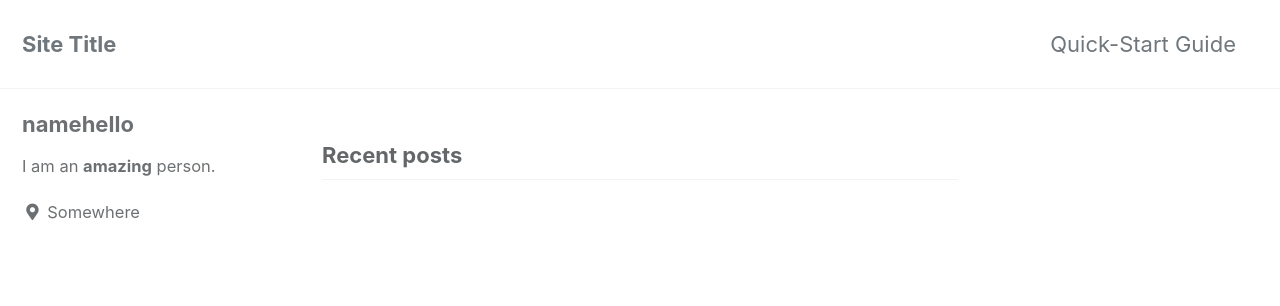
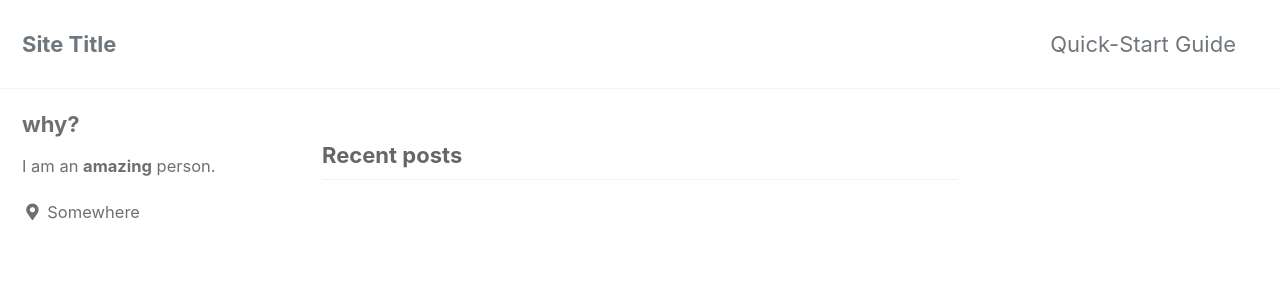
Before and after one commit to sooonding/sooonding.github.io, a Jekyll site: the page built from index.html, in a window 1280 px wide. Shown: the top 306 px of the page. Built offline with Jekyll 4.4.1, drawn with Linux system fonts in a browser that asks for light colours; cached includes are drawn as plain includes; the list of posts is cut into pages by our own code.

Commit message:
title change

```diff
--- a/_config.yml
+++ b/_config.yml
@@ -93,7 +93,7 @@ analytics:
 
 # Site Author
 author:
-  name: "namehello"
+  name: "why?"
   avatar: # path of avatar image, e.g. "/assets/images/bio-photo.jpg"
   bio: "I am an **amazing** person."
   location: "Somewhere"
```
